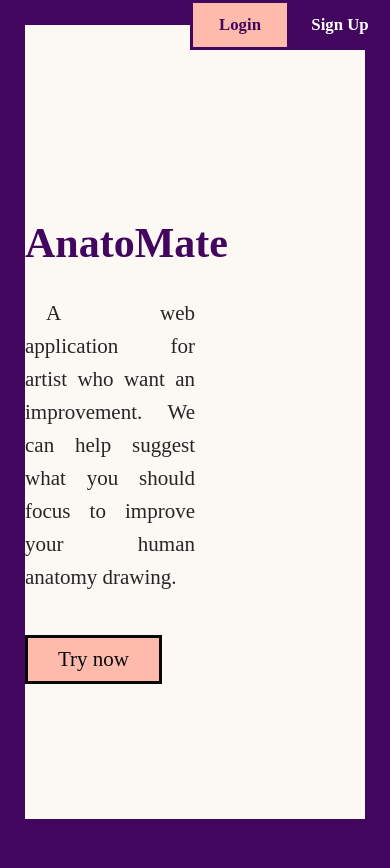
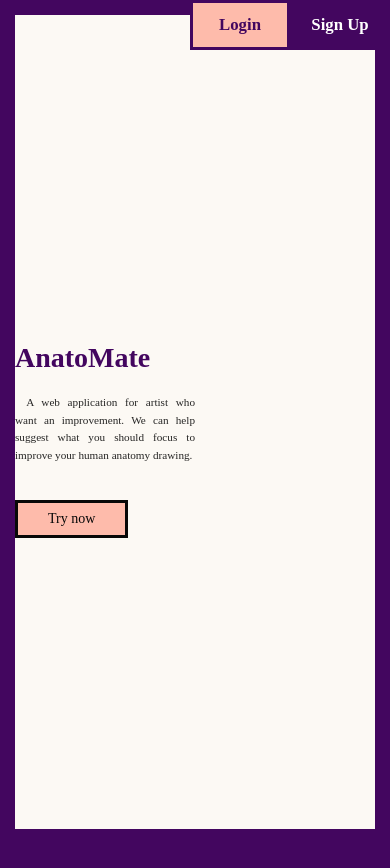
Before and after one commit to PanpanPianchoopat/AnatoMate, a Next.js app: page / in a window 390 px wide. Built offline with nearby package versions, Linux system fonts and the light colour scheme.

Commit message:
Fix home styles

```diff
--- a/src/components/FormContainer/styled.js
+++ b/src/components/FormContainer/styled.js
@@ -18,6 +18,7 @@ export const StyledFormContainer = styled.div`
   border: 3px solid black;
   margin: -15px;
   overflow: hidden;
+  font-family: Montserrat;
 `;
 
 export const FormContent = styled.div`
--- a/src/components/NavButton/index.js
+++ b/src/components/NavButton/index.js
@@ -1,12 +1,17 @@
 import React from "react";
-import COLORS from "../../../public/constants/colors";
+import { useRouter } from "next/router";
 import { ButtonGroup, StyledNavButton } from "./styled";
 
 const NavButton = () => {
+  const router = useRouter();
   return (
     <ButtonGroup>
-      <StyledNavButton>Login</StyledNavButton>
-      <StyledNavButton type="dark">Sign Up</StyledNavButton>
+      <StyledNavButton onClick={() => router.push("/login")}>
+        Login
+      </StyledNavButton>
+      <StyledNavButton onClick={() => router.push("/register")} type="dark">
+        Sign Up
+      </StyledNavButton>
     </ButtonGroup>
   );
 };
--- a/src/components/NavButton/styled.js
+++ b/src/components/NavButton/styled.js
@@ -9,7 +9,7 @@ export const ButtonGroup = styled.div`
   display: flex;
 `;
 
-export const StyledNavButton = styled.div.attrs((props) => {
+export const StyledNavButton = styled.button.attrs((props) => {
   const bgColor = props.type === "dark" ? COLORS.DARK_PURPLE : COLORS.SALMON;
   const textColor = props.type === "dark" ? "white" : COLORS.DARK_PURPLE;
   return { bgColor, textColor };
@@ -17,9 +17,6 @@ export const StyledNavButton = styled.div.attrs((props) => {
   border: 3px solid ${COLORS.DARK_PURPLE};
   width: 100px;
   height: 50px;
-  display: flex;
-  justify-content: center;
-  align-items: center;
   font-size: 1.2em;
   font-weight: bold;
   background: ${(props) => props.bgColor};
--- a/src/pages/index.js
+++ b/src/pages/index.js
@@ -3,6 +3,7 @@ import "antd/dist/antd.css";
 import NavButton from "../components/NavButton";
 import Container from "../components/Container";
 import Button from "../components/Button";
+import styles from "../styles/Home.module.css";
 
 export default function Home() {
   return (
@@ -13,17 +14,17 @@ export default function Home() {
         <link rel="icon" href="/favicon.ico" />
       </Head>
 
-      <main className="main">
+      <main className={styles.main}>
         <NavButton />
         <Container>
-          <div className="content">
-            <h1 className="header">AnatoMate</h1>
-            <h2 className="description">
+          <div className={styles.content}>
+            <h1 className={styles.header}>AnatoMate</h1>
+            <h2 className={styles.description}>
               &emsp;A web application for artist who want an improvement. We can
               help suggest what you should focus to improve your human anatomy
               drawing.
             </h2>
-            <Button style={{ fontSize: "1.5em" }}>Try now</Button>
+            <Button>Try now</Button>
           </div>
         </Container>
       </main>
--- /dev/null
+++ b/src/styles/Home.module.css
@@ -0,0 +1,40 @@
+.main {
+  background-color: #FCF9F4;
+  border: 25px solid #43065f;
+  width: 100%;
+  height: 100vh;
+  font-family: 'Montserrat';
+}
+
+.content {
+  display: flex;
+  flex-direction: column;
+  align-self: center;
+  width: 50%;
+  font-family: 'Montserrat';
+}
+
+.header {
+  font-size: 3em;
+  color: #43065f;
+  font-weight: bold;
+}
+
+.description {
+  text-align: justify;
+  padding-bottom: 30px;
+}
+
+@media (max-width: 1024px) {
+  .main {
+    border: 15px solid #43065f;
+  }
+  .header {
+    font-size: 2em;
+  }
+
+  .description {
+    font-size: 0.8em;
+
+  }
+}
--- a/src/styles/global.css
+++ b/src/styles/global.css
@@ -4,31 +4,3 @@ html, body {
   font-family: 'Montserrat';
   background-color: #43065f;
 }
-
-
-.main {
-   background-color: #FCF9F4;
-   border: 25px solid #43065f;
-   width: 100%;
-   height: 100vh;
-   font-family: 'Montserrat';
-}
-
-.content {
-  display: flex;
-  flex-direction: column;
-  align-self: center;
-  width: 50%;
-  font-family: 'Montserrat';
-}
-
-.header {
-  font-size: 3em;
-  color: #43065f;
-  font-weight: bold;
-}
-
-.description {
-  text-align: justify;
-  padding-bottom: 30px;
-}
```
Also changed, not shown: .eslintrc.json.
